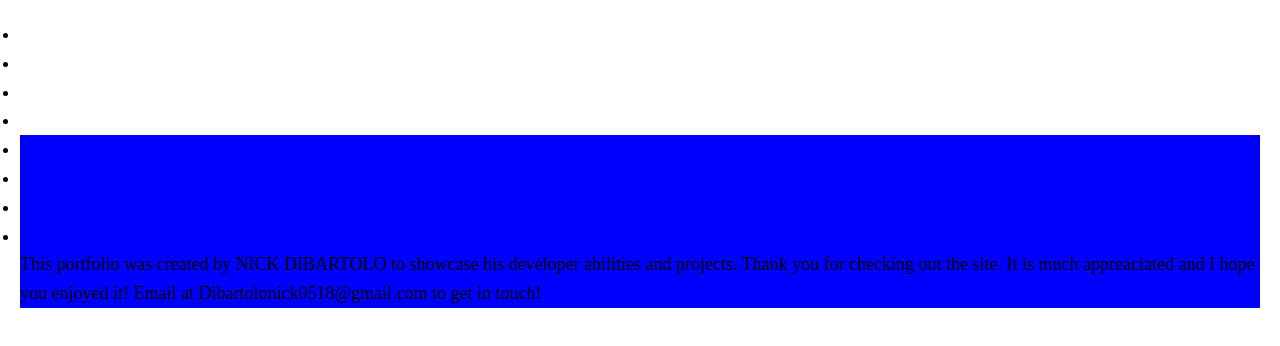
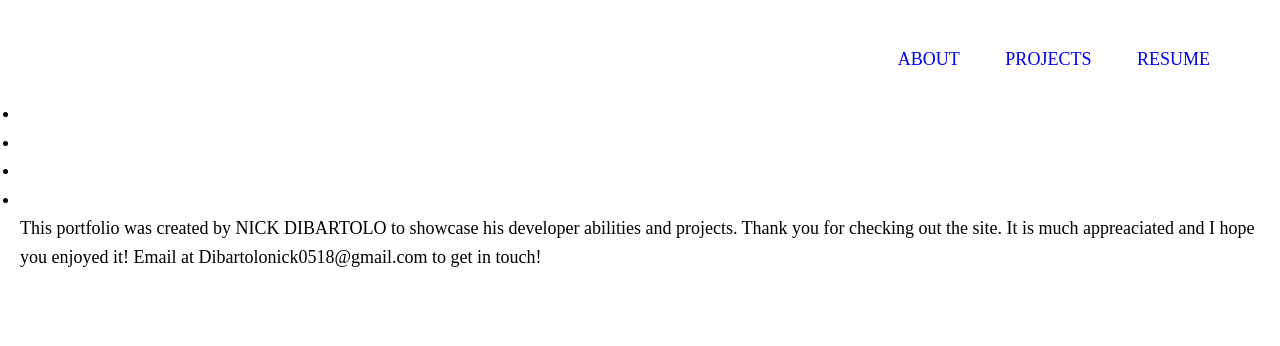
Before and after one commit to nickdibartolo1/portfolio2024, a website built with Vite: page index.html in a window 1280 px wide. Built offline with nearby package versions, Linux system fonts and the light colour scheme.

Commit message:
some nav work

```diff
--- a/index.html
+++ b/index.html
@@ -11,28 +11,29 @@
 
 <body>
   <main>
-    <header class="nav_container">
-      <div class="logo"></div>
-      <div class="navitems_container">
-        <ul>
-          <li class="link"></li>
-          <li class="link"></li>
-          <li class="link"></li>
-          <li class="link"></li>
+    <header class="navigation">
+      <div class="navigation__nav">
+        <!-- <div class="navigation__logo">ND</div> -->
+
+        <ul class="navigation__list">
+          <li class="navigation__item"><a href="#" class="navigation__link">About</a></li>
+          <li class="navigation__item"><a href="#" class="navigation__link">Projects</a></li>
+          <li class="navigation__item"><a href="#" class="navigation__link">Resume</a></li>
         </ul>
+
       </div>
     </header>
 
-    <section class="home-section_container">
+    <section class="header">
       <div>
-        <h1 class="primary_header"></h1>
-        <h2 class="secondary_header"></h2>
-        <p class="text"></p>
+        <h1 class="heading-primary"></h1>
+        <h2 class="heading-secondary"></h2>
+        <p class="heading-secondary--sub"></p>
       </div>
     </section>
 
     <section>
-
+      <!-- about -->
     </section>
 
     <footer class="footer">
--- a/sass/layout/footer.scss
+++ b/sass/layout/footer.scss
@@ -1,6 +1,4 @@
 .footer {
-
-
 
     &__container {
 
--- a/sass/layout/navigation.scss
+++ b/sass/layout/navigation.scss
@@ -0,0 +1,27 @@
+.navigation {
+
+    &__list {
+        padding: 25px 50px;
+        display: flex;
+        flex-direction: row;
+        gap: 4%;
+        justify-content: right;
+        text-transform: uppercase;
+    }
+
+    &__logo{
+
+    }
+
+    &__item {
+        list-style-type: none;
+    }
+
+    &__link {
+
+        &:link,
+        &:visited {
+            text-decoration: none;
+        }
+    }
+}
```
Also changed, not shown: css/style.css.
